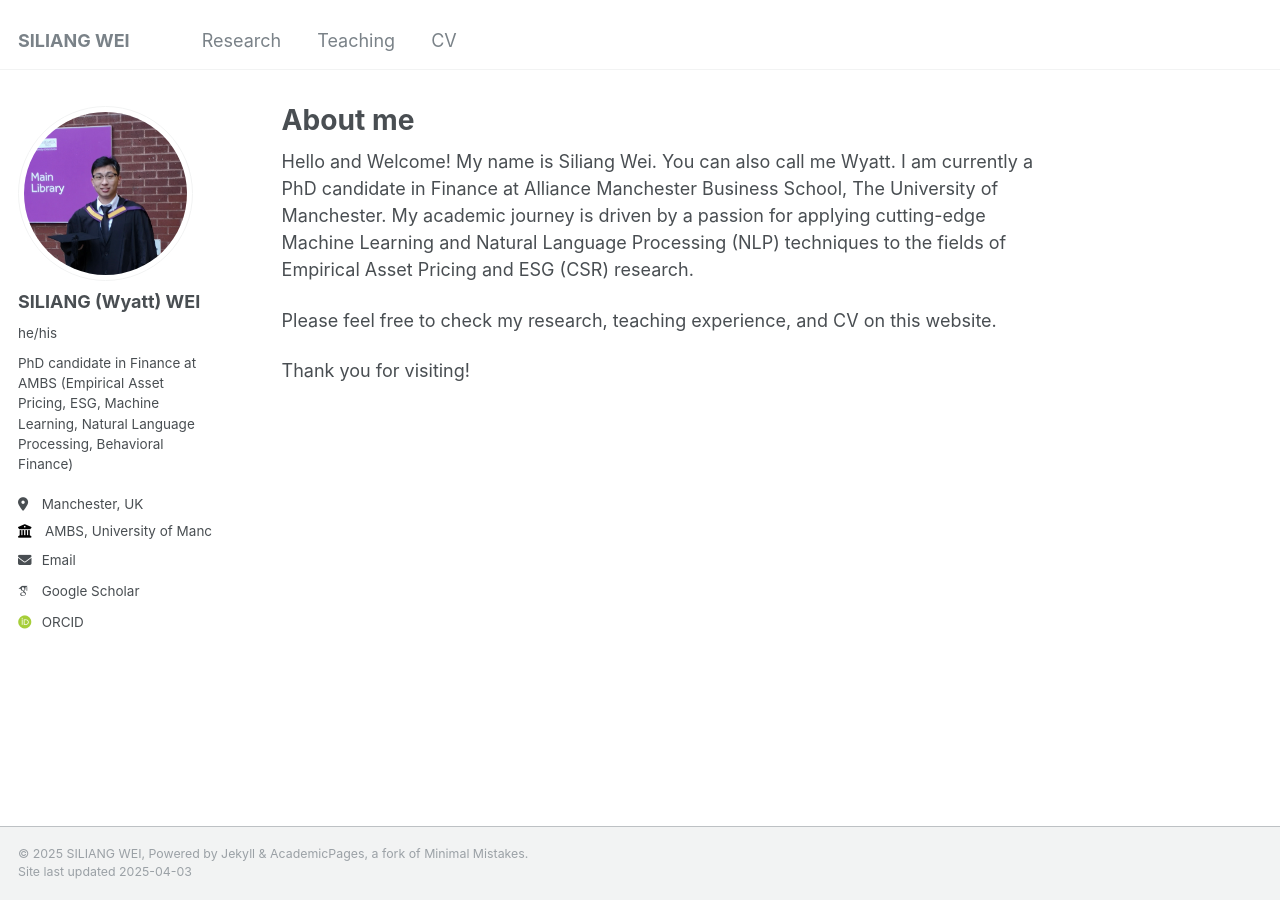
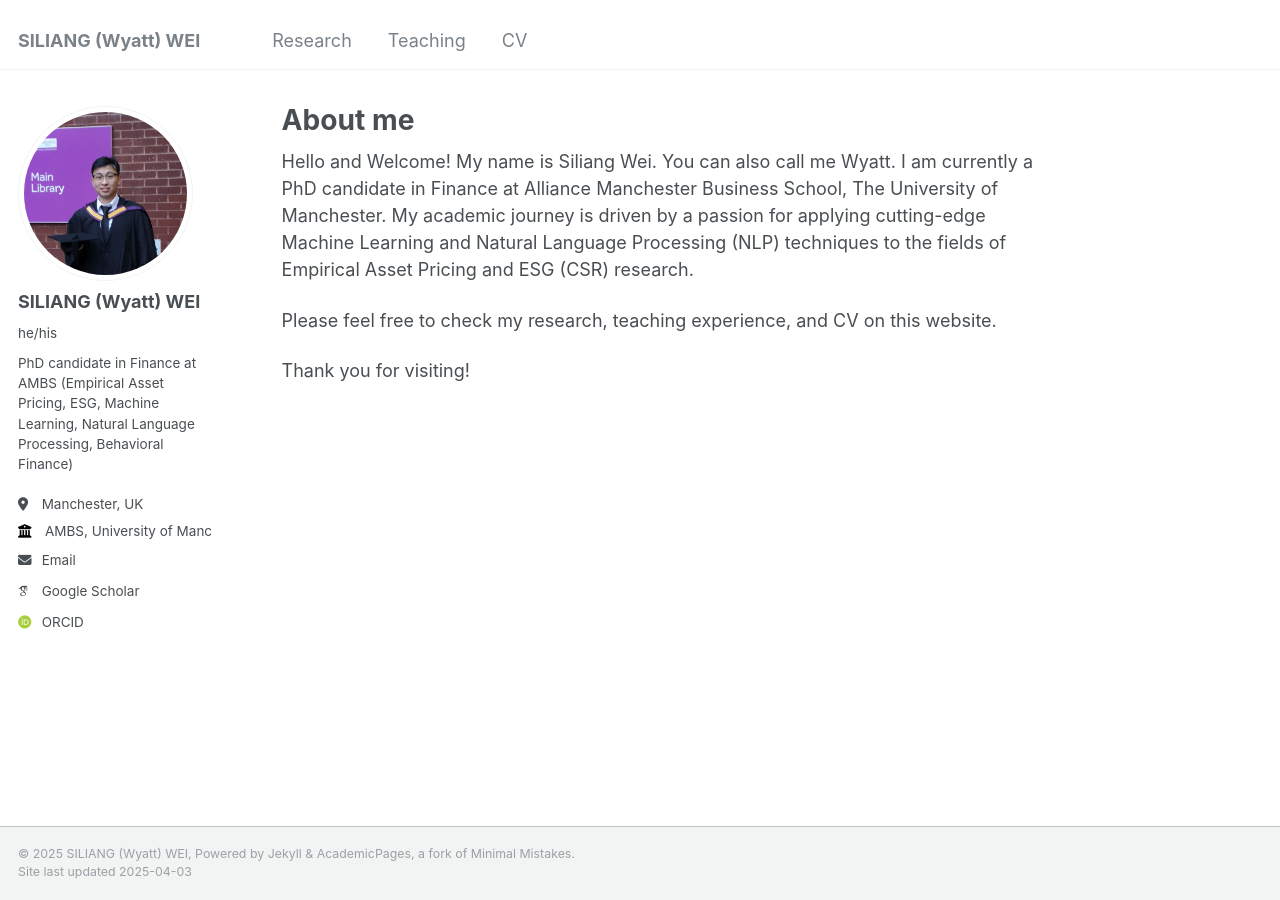
Before and after one commit to wyattswei/wyattswei.github.io, a Jekyll site: the page built from _pages/about.md, in a window 1280 px wide. Built offline with Jekyll 4.4.1, drawn with Linux system fonts in a browser that asks for light colours; some web fonts are replaced.

Commit message:
change name

```diff
--- a/_config.yml
+++ b/_config.yml
@@ -8,9 +8,9 @@
 
 # Basic Site Settings
 locale                   : "en-UK"
-title                    : "SILIANG WEI"
+title                    : "SILIANG (Wyatt) WEI"
 title_separator          : "-"
-name                     : &name "SILIANG WEI"
+name                     : &name "SILIANG (Wyatt) WEI"
 description              : &description "personal description"
 url                      : https://wyattswei.github.io # the base hostname & protocol for your site e.g. "https://mmistakes.github.io"
 baseurl                  : "" # the subpath of your site, e.g. "/blog"
```
